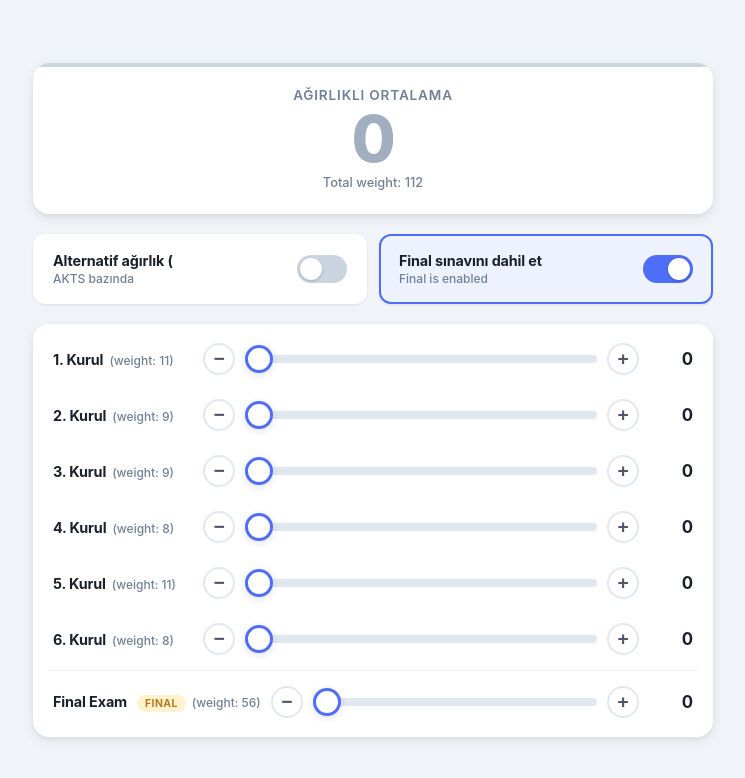
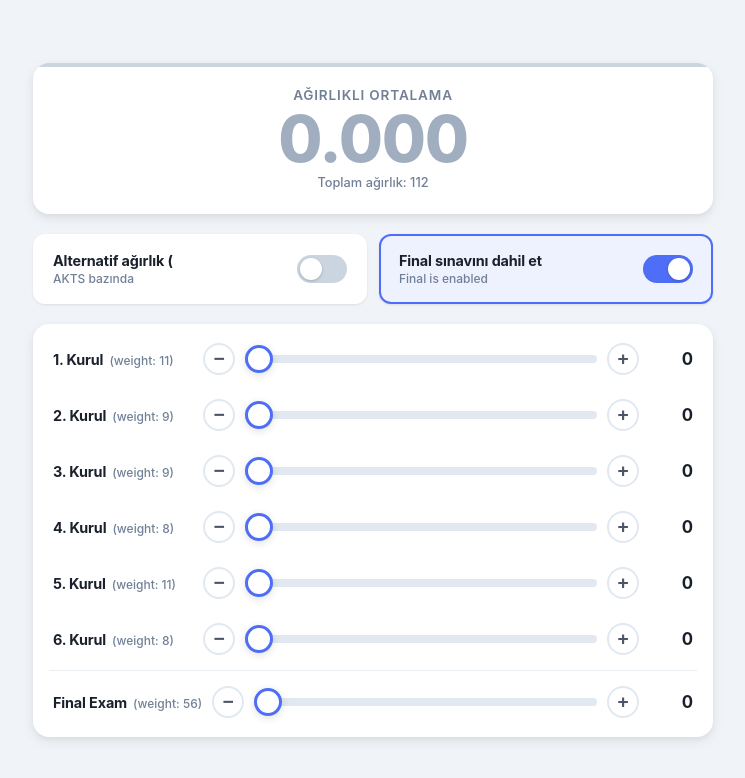
Before and after one commit to rnkbs/rtlmhsp, a plain HTML site: page index.html in a window 1280 px wide. Shown: the whole page, without its empty margins (267-1012 px from the left). Drawn offline with Linux system fonts and the light colour scheme.

Commit message:
Update index.html

```diff
--- a/index.html
+++ b/index.html
@@ -465,7 +465,7 @@
         <div class="average-card grade-none" id="averageCard">
             <div class="average-label">Ağırlıklı Ortalama</div>
             <div class="average-value" id="averageValue">0</div>
-            <div class="average-subtitle" id="averageSubtitle">Total weight: 112</div>
+            <div class="average-subtitle" id="averageSubtitle">Toplam ağırlık: 112</div>
         </div>
 
         <!-- Toggles -->
@@ -595,10 +595,10 @@
                 const avg = totalWeight > 0 ? weightedSum / totalWeight : 0;
 
                 // Update display
-                averageValue.textContent = formatScore(Math.round(avg * 10) / 10);
+                averageValue.textContent = avg.toFixed(3);
 
                 // Update subtitle
-                averageSubtitle.textContent = `Total weight: ${totalWeight}`;
+                averageSubtitle.textContent = `Toplam ağırlık: ${totalWeight}`;
 
                 // Update card color class
                 averageCard.classList.remove('grade-high', 'grade-mid', 'grade-low', 'grade-none');
@@ -622,7 +622,7 @@
                 const weights = getCurrentWeights();
                 for (let i = 0; i < 6; i++) {
                     if (weightSpans[i]) {
-                        weightSpans[i].textContent = `(weight: ${weights.exams[i]})`;
+                        weightSpans[i].textContent = `(ağırlık: ${weights.exams[i]})`;
                         // Trigger pulse animation
                         weightSpans[i].classList.remove('changed');
                         void weightSpans[i].offsetWidth;
@@ -632,7 +632,7 @@
                 // Update final weight label
                 const finalWeightSpan = document.getElementById('finalWeightSpan');
                 if (finalWeightSpan) {
-                    finalWeightSpan.textContent = `(weight: ${weights.final})`;
+                    finalWeightSpan.textContent = `(ağırlık: ${weights.final})`;
                     finalWeightSpan.classList.remove('changed');
                     void finalWeightSpan.offsetWidth;
                     finalWeightSpan.classList.add('changed');
@@ -808,15 +808,11 @@
                 const finalNameSpan = document.createElement('span');
                 finalNameSpan.className = 'exam-name';
                 finalNameSpan.textContent = 'Final Exam';
-                const finalBadge = document.createElement('span');
-                finalBadge.className = 'final-badge';
-                finalBadge.textContent = 'Final';
                 const finalWeightSpan = document.createElement('span');
                 finalWeightSpan.className = 'exam-weight';
                 finalWeightSpan.id = 'finalWeightSpan';
                 finalWeightSpan.textContent = `(weight: ${weights.final})`;
                 finalInfo.appendChild(finalNameSpan);
-                finalInfo.appendChild(finalBadge);
                 finalInfo.appendChild(finalWeightSpan);
 
                 const finalBtnMinus = document.createElement('button');
```
